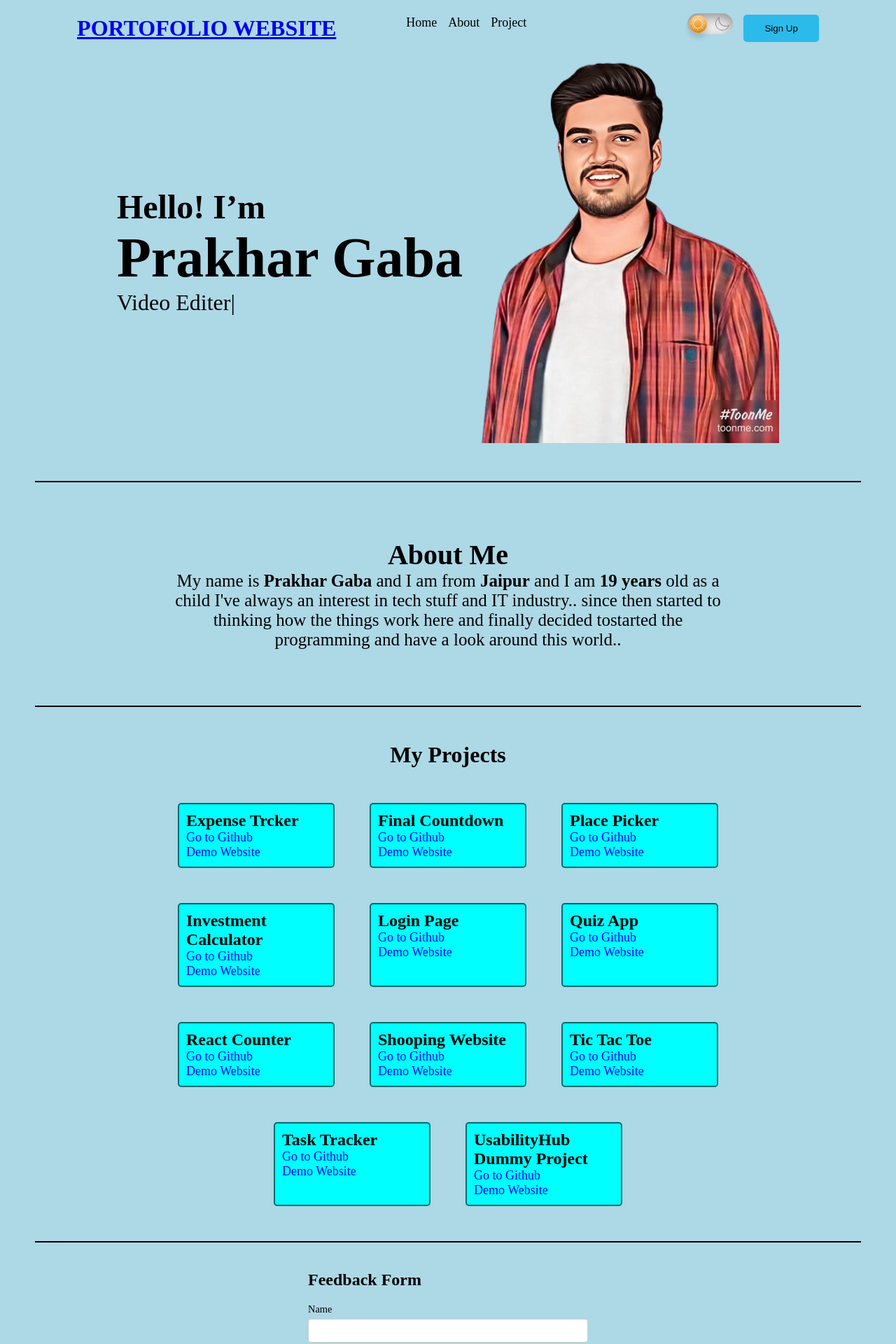
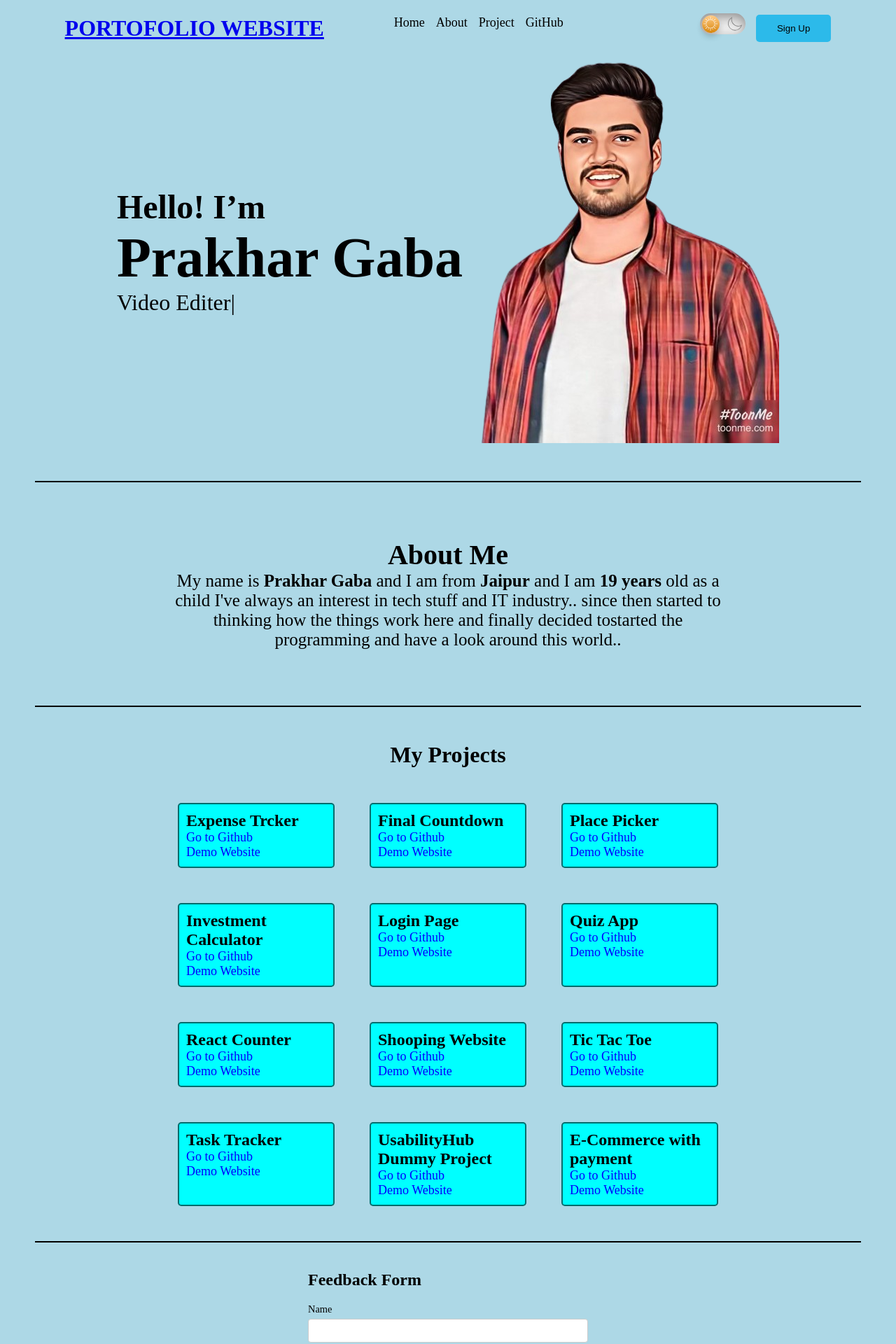
Before and after one commit to prakhargaba007/My-portfolio, a React (Create React App) app: page /#/ in a window 1280 px wide. Shown: the top 1920 px of the page at 70% size. Built offline with nearby package versions, Linux system fonts and the light colour scheme.

Commit message:
2nd commit

```diff
--- a/src/components/Header.jsx
+++ b/src/components/Header.jsx
@@ -49,6 +49,9 @@ function Header() {
                 Project
               </Link>
             </li>
+            <li>
+              <a href="https://github.com/prakhargaba007" className={({ isActive }) => (isActive ? "active" : undefined)}>GitHub</a>
+            </li>
           </ul>
           <div className="burger-menu" onClick={handleToggleMenu}>
             <span>&#9776;</span>
--- a/src/components/ProjectList.jsx
+++ b/src/components/ProjectList.jsx
@@ -87,4 +87,12 @@ export let list = [
     gitRepoLink: "https://github.com/prakhargaba007/UsabilityHub-dummy-project",
     gitPages: "https://prakhargaba007.github.io/UsabilityHub-dummy-project/",
   },
+  {
+    key: "p12",
+    projectName: "E-Commerce with payment",
+    langUsed: "React",
+    projectDesc: "This is a simple project created using React.",
+    gitRepoLink: "https://github.com/prakhargaba007/e-commerce",
+    gitPages: "https://e-commercee-anhs.onrender.com/",
+  },
 ];
--- a/src/components/Projects.css
+++ b/src/components/Projects.css
@@ -33,7 +33,8 @@
 
 @media screen and (max-width: 480px) {
   .list {
-    width: 77px;
+    width: 140px;
+
   }
   .list h2{
     font-size: 1.15rem;
@@ -42,6 +43,9 @@
     font-size: 1rem;
   }
   .links {
-    margin: 0;
+    margin: 1px;
+  }
+  .container2 {
+    margin: 50px 5px;
   }
 }
```
